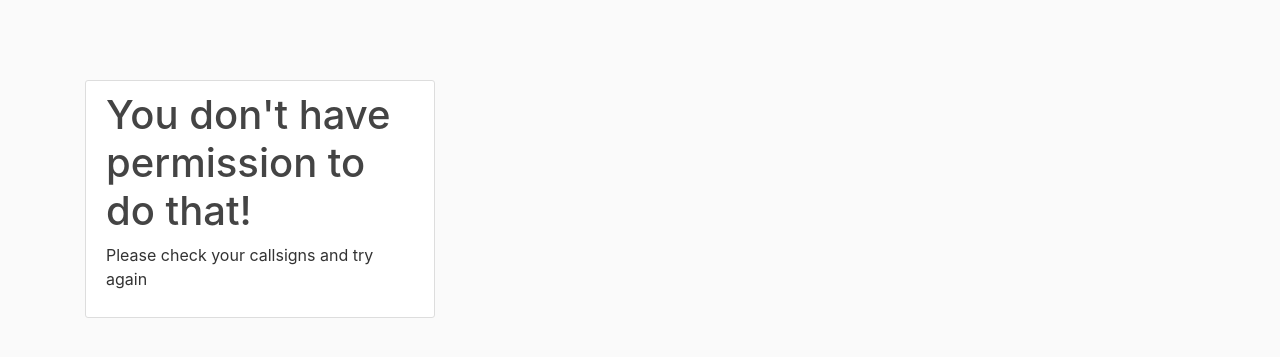
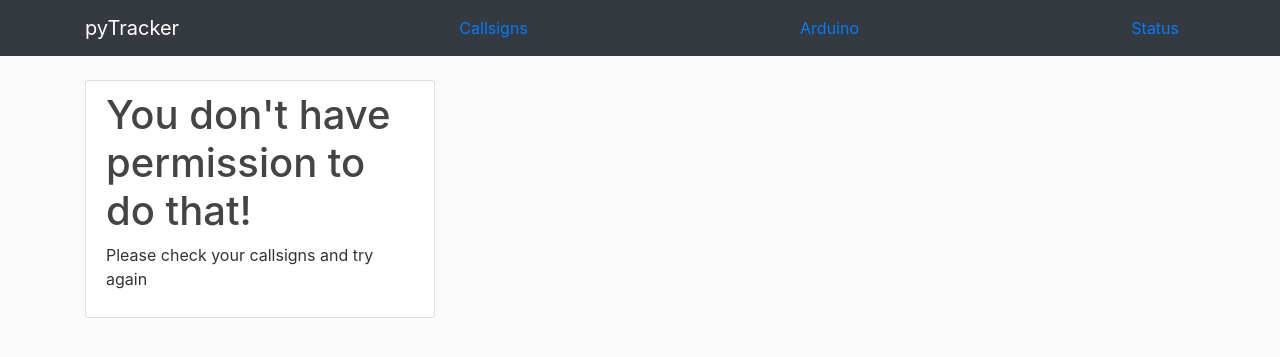
Before and after one commit to ivanmartinezmorales/pytracker-flask, a Python web app: template tracker_flask/templates/errors/403.html in a window 1280 px wide. Shown: the top 357 px of the page. Run offline with Jinja, Linux system fonts and the light colour scheme; the template is opened without the code that fills it, so the values that code supplies are empty; some libraries are stand-ins or nearby versions.

Commit message:
Updated layout, created navbar

```diff
--- a/tracker_flask/templates/layout.html
+++ b/tracker_flask/templates/layout.html
@@ -9,10 +9,25 @@
         <link rel="stylesheet" href="https://maxcdn.bootstrapcdn.com/bootstrap/4.0.0/css/bootstrap.min.css" integrity="sha384-Gn5384xqQ1aoWXA+058RXPxPg6fy4IWvTNh0E263XmFcJlSAwiGgFAW/dAiS6JXm" crossorigin="anonymous">
 
         <link rel="stylesheet" type="text/css" href="{{ url_for('static', filename='main.css') }}">
-    <title>pyTrackerGUI</title>
 
+        {% if title %}
+            <title>pyTracker - {{ title }}</title>
+        {% else %}
+            <title>pyTracker</title>
+        {% endif %}
     </head>
     <body>
+        <header class="site-header">
+            <nav class="navbar navbar-expand-md navbar-dark bg-dark fixed-top">
+                <div class="container">
+                    <a class="navbar-brand mr-4" href="/">pyTracker</a>
+                        <!--NAV BAR THINGS-->
+                        <a class="nav-item nav-link" href="{{url_for('')}}">Callsigns</a>
+                        <a class="nav-item nav-link" href="{{url_for('')}}">Arduino</a>
+                        <a class="nav-item nav-link" href="{{url_for('')}}">Status</a>
+                    </div>
+                </nav>
+            </header>
         <main role="main" class="container">
             <div class="row">
                 <div class="col-md-4">
@@ -29,8 +44,9 @@
                 </div>
             </div>
         </main>
-        <!-- Optional JavaScript -->
 
+
+        <!-- JavaScript parts  -->
         <!-- jQuery first, then Popper.js, then Bootstrap JS -->
         <script src="https://code.jquery.com/jquery-3.2.1.slim.min.js" integrity="sha384-KJ3o2DKtIkvYIK3UENzmM7KCkRr/rE9/Qpg6aAZGJwFDMVNA/GpGFF93hXpG5KkN" crossorigin="anonymous"></script>
 
```
Lines whose indentation alone changed are shown as unchanged.
